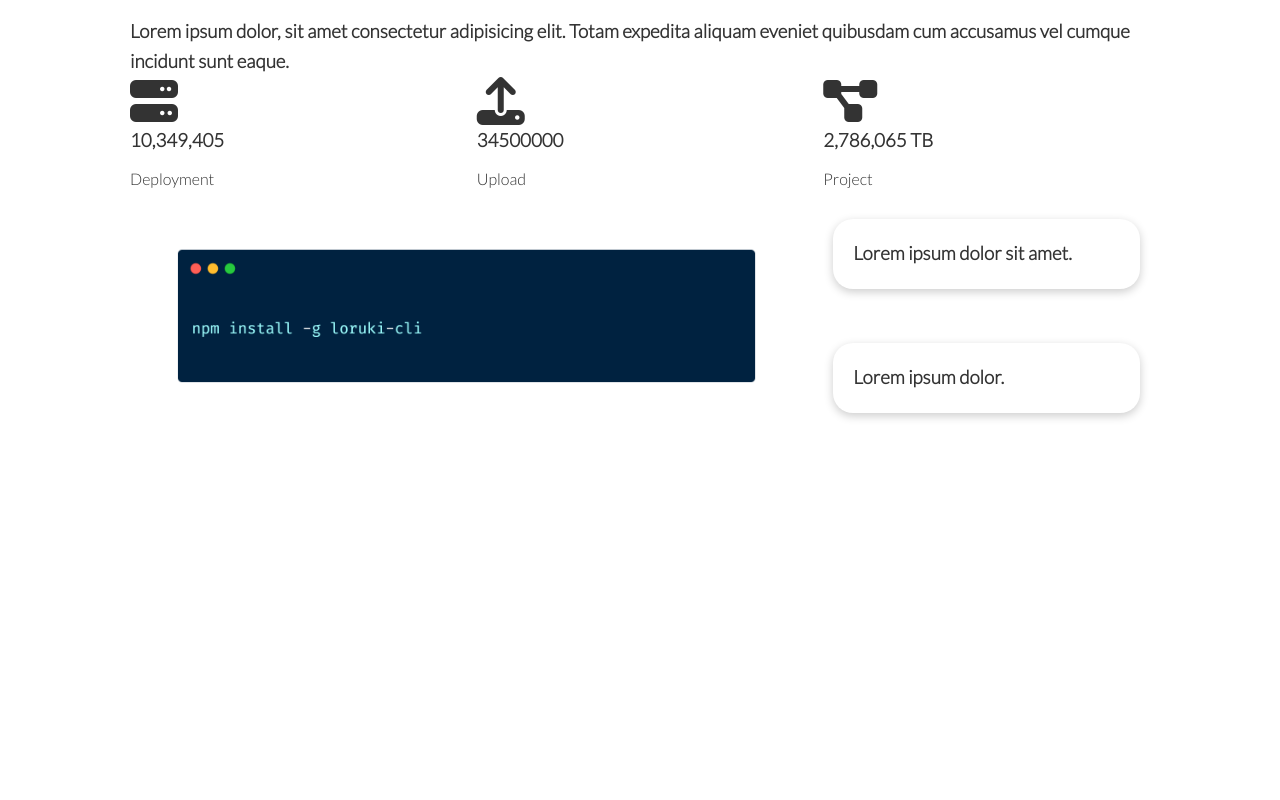
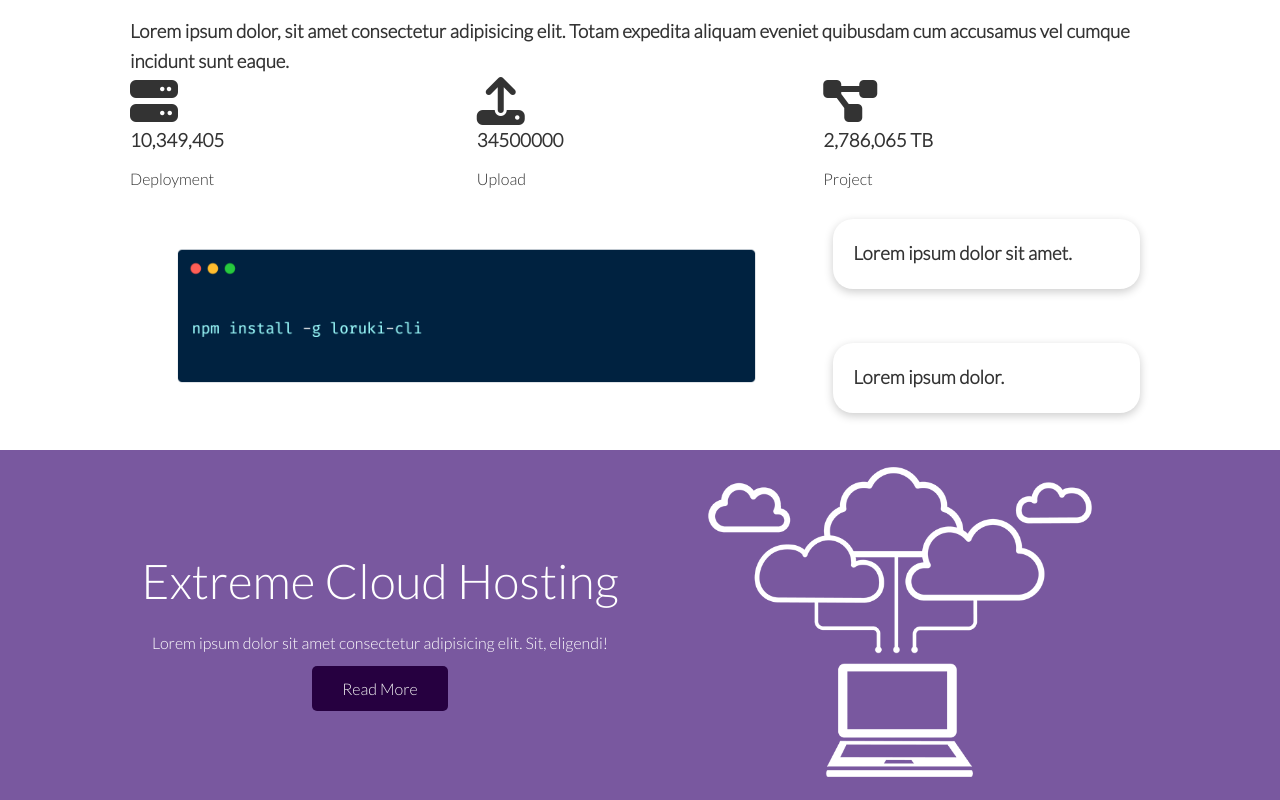
Before and after one commit to Talant13/Maner_Demo1, a plain HTML site: page index.html in a window 1280 px wide. Shown: the part 561-1361 px from the top of the page. Before the commit the page ends 991 px from the top, so only its background shows below. Drawn offline with Linux system fonts and the light colour scheme.

Commit message:
added cloud

```diff
--- a/index.html
+++ b/index.html
@@ -99,5 +99,20 @@
         </div>
     </section>
 
+    <!-- cloud section -->
+
+    <section class="cloud mt-20">
+        <div class="container grid">
+            <div class="description">
+                <h1 class="lg-text">Extreme Cloud Hosting</h1>
+                <p>
+                    Lorem ipsum dolor sit amet consectetur adipisicing elit. Sit, eligendi!
+                </p>
+                <a href="features.html" class="btn btn-dark">Read More</a>
+            </div>
+            <img src="./assets/cloud.png" alt="clod_image">
+        </div>
+    </section>
+
 </body>
 </html>
--- a/style/utilities.css
+++ b/style/utilities.css
@@ -68,3 +68,27 @@
     grid-column: 1 / span 2;
     grid-row: 1 / span 2;
 }
+
+section.cloud{
+    height: 350px;
+    background-color: var(--primary-color);
+    color:#fff;
+}
+
+.lg-text{
+    font-size: 3rem;
+}
+
+
+.cloud .description{
+    text-align: center;
+}
+
+
+.btn-dark {
+    background-color: var(--dark-color);
+  }
+
+.mt-20{
+    margin-top: 20px;
+}
```
